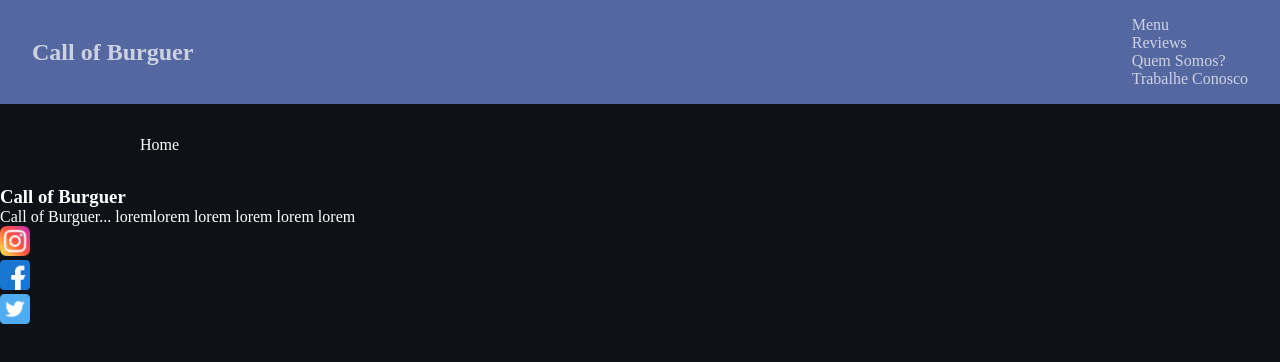
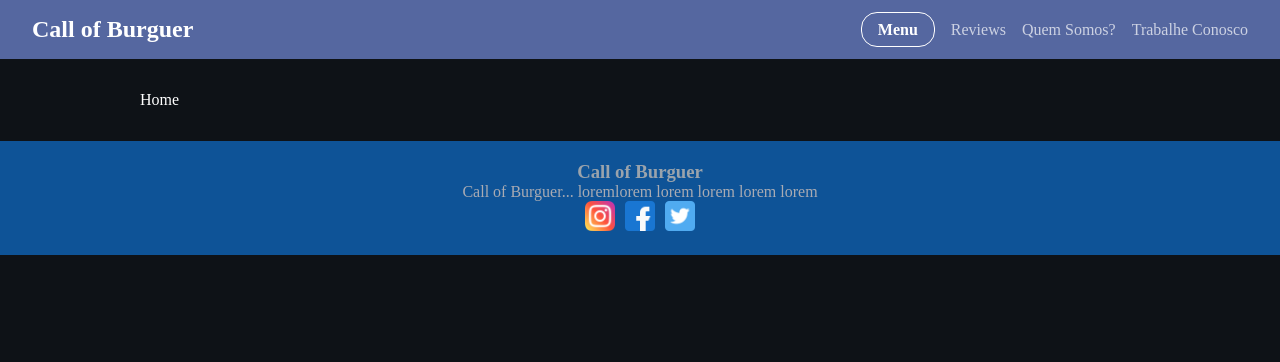
Before and after one commit to MarcosPssiqueira/ProjetoSquad3, a React (Vite) app: page / in a window 1280 px wide. Shown: the top 362 px of the page. Built offline with nearby package versions, Linux system fonts and the light colour scheme.

Commit message:
...
....

```diff
--- a/src/App.css
+++ b/src/App.css
@@ -2,4 +2,4 @@
     max-width: 1000px;
     margin: 2rem auto;
     padding: 0 2rem;
-};
+}
--- a/src/components/Footer.css
+++ b/src/components/Footer.css
@@ -3,18 +3,19 @@
     height: 30px;
     border: none;
     box-shadow: none;
-};
+}
 .listaFooter {
     display:flex;
     gap: 10px;
 
-};
+}
+
 .Footer {
     display: flex;
     flex-direction: column;
     align-items: center;
-    background-color: #212529;
+    background-color: #0e5397;
     color: #9aa3ac;
     border-top: 1px solid var(--vermelhoClaro);
     padding: 20px;
-};
+}
--- a/src/components/Footer.jsx
+++ b/src/components/Footer.jsx
@@ -1,7 +1,7 @@
 import instagram from "../images/instagram.png";
 import facebook from "../images/facebook.png";
 import twitter from "../images/twitter.png";
-import "./Footer.css";
+import './Footer.css'
 export default function Footer () {
 
     return (
--- a/src/components/Navbar.jsx
+++ b/src/components/Navbar.jsx
@@ -1,6 +1,6 @@
 import { Link } from "react-router-dom";
 
-import './Navbar.css';
+import './Navbar.css'
 
 import LogoMarca from "../images/logo1.png";
 
--- a/src/index.css
+++ b/src/index.css
@@ -22,8 +22,8 @@ a {
 
 a:hover {
     opacity: 1;
-};
+}
 
 p {
     color: #a9abb3;
-};
+}
```
Also changed, not shown: src/components/Navbar.css (+4 -4 lines).
